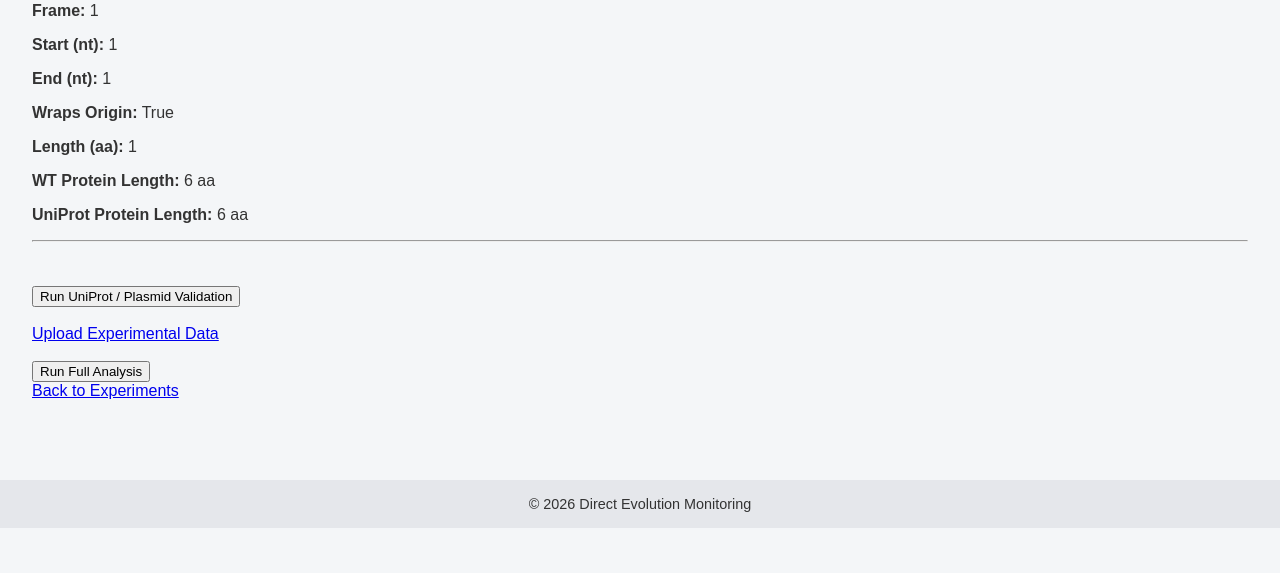
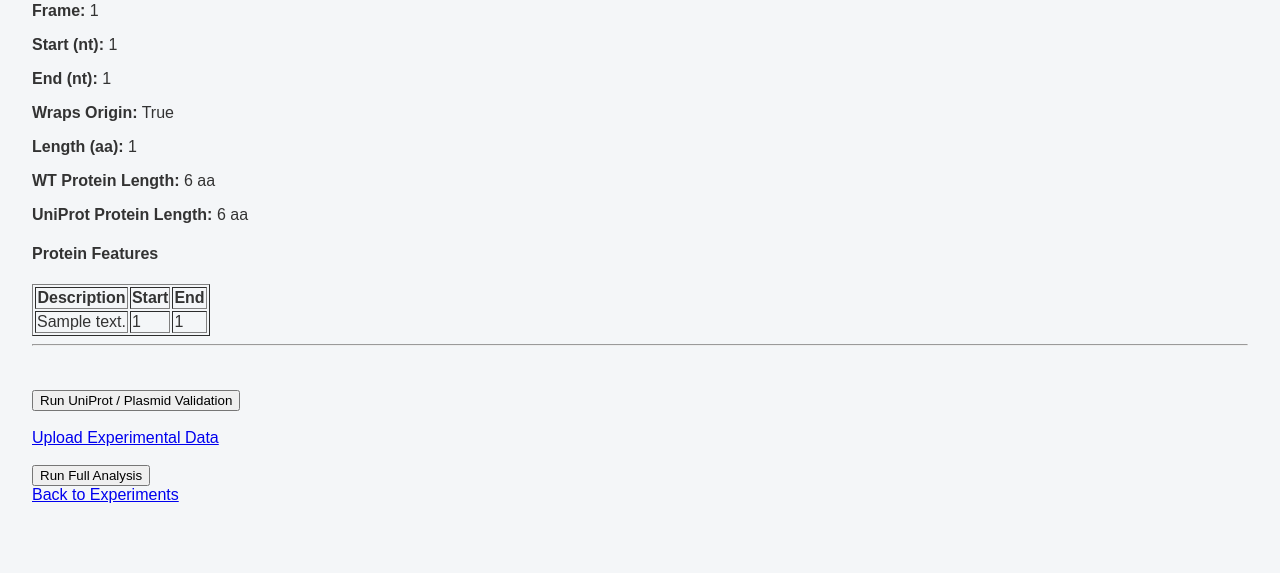
Before and after one commit to sumaiyazainab/group-project-monetery-, a Flask app: page /experiments/1 in a window 1280 px wide. Shown: the part 594-1167 px from the top of the page. Before the commit the page ends 1122 px from the top, so only its background shows below. Run offline with Flask 3, Linux system fonts and the light colour scheme; a user stored in the database is signed in; tables that the repository leaves empty hold one stand-in row (values such as "Sample post").

Commit message:
Flask web portal final

```diff
--- a/app.py
+++ b/app.py
@@ -4,7 +4,7 @@ import os
 import pandas as pd
 import logging
 from flask import Flask, render_template, request, redirect, url_for
-from models import db, User, Experiment, Variant
+from models import db, User, Experiment, Variant, ProteinFeature
 from uniprot_fetch.staging.uniprot_fetch import fetch_uniprot_information, extract_uniprot_aa_sequence
 from Bio import Align
 from Bio.Align import substitution_matrices
@@ -259,15 +259,40 @@ def run_validation(experiment_id):
         experiment.message = f"{len(orfs)} ORFs found. Fetching UniProt..."
         db.session.commit()
 
-        #Fetch UniProt protein
+
+        #Fetch UniProt information
         record = fetch_uniprot_information(experiment.uniprot_accession)
         uniprot_seq = extract_uniprot_aa_sequence(record)
+        experiment.uniprot_sequence = uniprot_seq
 
-        experiment.uniprot_sequence = uniprot_seq
+        ProteinFeature.query.filter_by(experiment_id=experiment.id).delete()
+
+        for f in record.get("features", []):
+            try:
+                start = f.get("start")
+                end = f.get("end")
+                description = f.get("description", "")
+
+                # Skip features that are missing start or end
+                if start is None or end is None:
+                    continue
+
+                pf = ProteinFeature(
+                    experiment_id=experiment.id,
+                    description=description,
+                    start_pos=int(start),
+                    end_pos=int(end)
+                )
+                db.session.add(pf)
+            except Exception as e:
+                # Skip this feature and log
+                print(f"Skipping protein feature due to error: {e}")
+
+        db.session.commit()
 
         # Alignment + best ORF
         result = select_best_orf_by_alignment(orfs, uniprot_seq)
-        print(result)
+
 
         if result["status"] == "match_found":
             experiment.status = "completed"
@@ -280,18 +305,14 @@ def run_validation(experiment_id):
 
             raw_score = result.get("alignment_score")
 
-# --- Compute normalized score fraction ---
             wt_length = len(experiment.wt_protein_sequence) if experiment.wt_protein_sequence else 1
 
-# Normalized fraction: perfect alignment = 1.0
             alignment_fraction = raw_score / wt_length if raw_score else 0.0
             alignment_fraction = min(alignment_fraction, 1.0)  # cap at 1.0
 
-# --- Store normalized score in database ---
             experiment.best_alignment_score = 1.0  # show 1.0 for the best ORF
             experiment.alignment_score_fraction = alignment_fraction
 
-# --- Human-readable match status ---
             status_map = {
                 "match_found": "Match Found",
                 "no_match": "No Match Found"
@@ -300,10 +321,10 @@ def run_validation(experiment_id):
 
             experiment.best_orf_strand = result.get("strand")
             experiment.best_orf_frame = result.get("frame")
-            experiment.best_orf_start = result.get("start_nt")  #check
-            experiment.best_orf_end = result.get("end_nt")      #check
+            experiment.best_orf_start = result.get("start_nt")
+            experiment.best_orf_end = result.get("end_nt")
             experiment.best_orf_wraps_origin = result.get("wraps_origin")
-            experiment.best_orf_length = result.get("length_aa")  #check
+            experiment.best_orf_length = result.get("length_aa")
             experiment.best_orf_nt_sequence = result.get("orf_nt")
             experiment.best_orf_aa_sequence = result.get("orf_aa")
 
--- a/templates/experiment_detail.html
+++ b/templates/experiment_detail.html
@@ -27,17 +27,30 @@
     <p><strong>Wraps Origin:</strong> {{ experiment.best_orf_wraps_origin }}</p>
     <p><strong>Length (aa):</strong> {{ experiment.best_orf_length }}</p>
 
-    <p>
-    <strong>WT Protein Length:</strong>
-    {{ experiment.wt_protein_sequence|length if experiment.wt_protein_sequence else "N/A" }}
-    aa
-    </p>
+    <p><strong>WT Protein Length:</strong> {{ experiment.wt_protein_sequence|length if experiment.wt_protein_sequence else "N/A" }} aa</p>
+    <p><strong>UniProt Protein Length:</strong> {{ experiment.uniprot_sequence|length if experiment.uniprot_sequence else "N/A" }} aa</p>
 
-    <p>
-    <strong>UniProt Protein Length:</strong>
-    {{ experiment.uniprot_sequence|length if experiment.uniprot_sequence else "N/A" }}
-    aa
-    </p>
+     <!-- Protein Features Table -->
+    {% if experiment.protein_features %}
+        <h4>Protein Features</h4>
+        <table border="1">
+            <tr>
+                <th>Description</th>
+                <th>Start</th>
+                <th>End</th>
+            </tr>
+            {% for feat in experiment.protein_features %}
+            <tr>
+                <td>{{ feat.description }}</td>
+                <td>{{ feat.start_pos }}</td>
+                <td>{{ feat.end_pos }}</td>
+            </tr>
+            {% endfor %}
+        </table>
+    {% else %}
+        <p><em>No protein features found.</em></p>
+    {% endif %}
+
 {% else %}
     <p><em>Validation has not been completed yet.</em></p>
 {% endif %}
@@ -75,16 +88,24 @@
                 <th>Rank</th>
                 <th>Variant</th>
                 <th>Generation</th>
+                <th>Control</th>
                 <th>Activity Score</th>
                 <th>Mutations</th>
+                <th>Synonymous</th>
+                <th>Non-Synonymous</th>
+                <th>Truncating</th>
             </tr>
             {% for _, row in top_table.iterrows() %}
             <tr>
                 <td>{{ row.Rank }}</td>
                 <td>{{ row.Plasmid_Variant_Index }}</td>
                 <td>{{ row.Directed_Evolution_Generation }}</td>
+                <td>{{ row.Control_Type }}</td>
                 <td>{{ row.Activity_Score }}</td>
                 <td>{{ row.mutation_count }}</td>
+                <td>{{ row.synonymous }}</td>
+                <td>{{ row.nonsynonymous }}</td>
+                <td>{{ row.truncating }}</td>
             </tr>
             {% endfor %}
         </table>
```
Also changed, not shown: models.py (+18 -0 lines).
